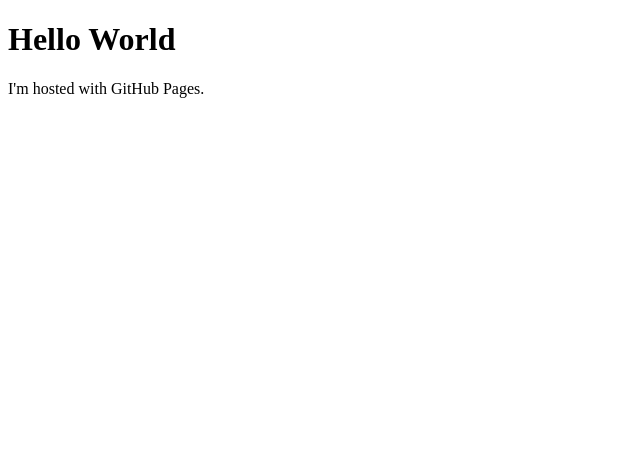
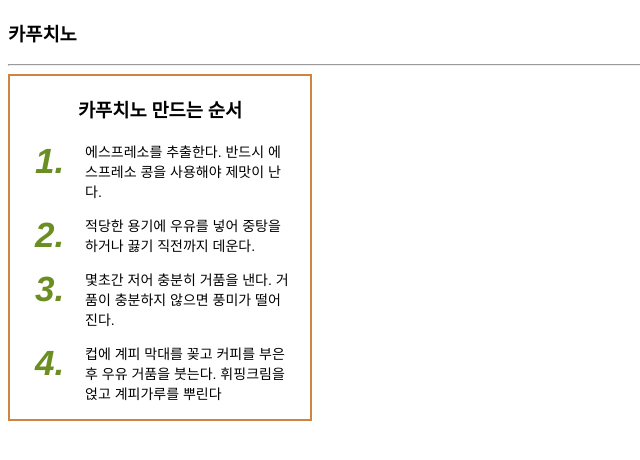
Before and after one commit to sang214/sang214.github.io, a plain HTML site: page index.html in a window 1280 px wide. Shown: the whole page, without its empty margins (0-640 px from the left). Drawn offline with Linux system fonts and the light colour scheme.

Commit message:
Update index.html

```diff
--- a/index.html
+++ b/index.html
@@ -1,7 +1,47 @@
 <!DOCTYPE html>
-<html>
+<html><head>
+<meta charset="UTF-8">
+<title>카푸치노 만들기</title>
+<style>
+div {
+	width : 300px;
+	border : 2px solid peru;
+}
+ol {
+	list-style-type: none; /* CSS 스타일 마커 제거 */
+	padding : 0 20px 0 20px;
+}
+ol li { /* 아이템 */
+	font: bold italic 35px Helvetica;
+	padding-left : 5px;
+	margin-bottom: 10px;
+}
+ol li span { /* 숫자 마커 표현 */
+	position: absolute;
+ 	color: olivedrab;
+}
+ol li p { /* 아이템의 텍스트 */
+	font: 14px Helvetica, Sans-Serif;
+	padding-left: 50px;
+}
+div h3 { /* 카푸치노 만들기 */
+	text-align : center;
+}
+</style></head>
 <body>
-<h1> Hello World </h1>
-<p> I'm hosted with GitHub Pages. </p>
-</body>
-</html>
+<h3>카푸치노</h3>
+<hr>
+<div>
+	<h3>카푸치노 만드는 순서</h3>
+	<ol>
+    	<li><span>1.</span><p>에스프레소를 추출한다.
+   			반드시 에스프레소 콩을 사용해야 제맛이 난다.</p></li>
+    	<li><span>2.</span><p>적당한 용기에 우유를 넣어 중탕을 하거나
+   			끓기 직전까지 데운다.</p></li>
+  		<li><span>3.</span><p>몇초간 저어 충분히 거품을 낸다.
+			거품이 충분하지 않으면 풍미가 떨어진다.</p></li>
+  		<li><span>4.</span><p>컵에 계피 막대를 꽂고 커피를 부은후
+			우유 거품을 붓는다. 휘핑크림을 얹고 계피가루를 뿌린다</p></li>
+	</ol>
+</div>
+</body></html>
```
